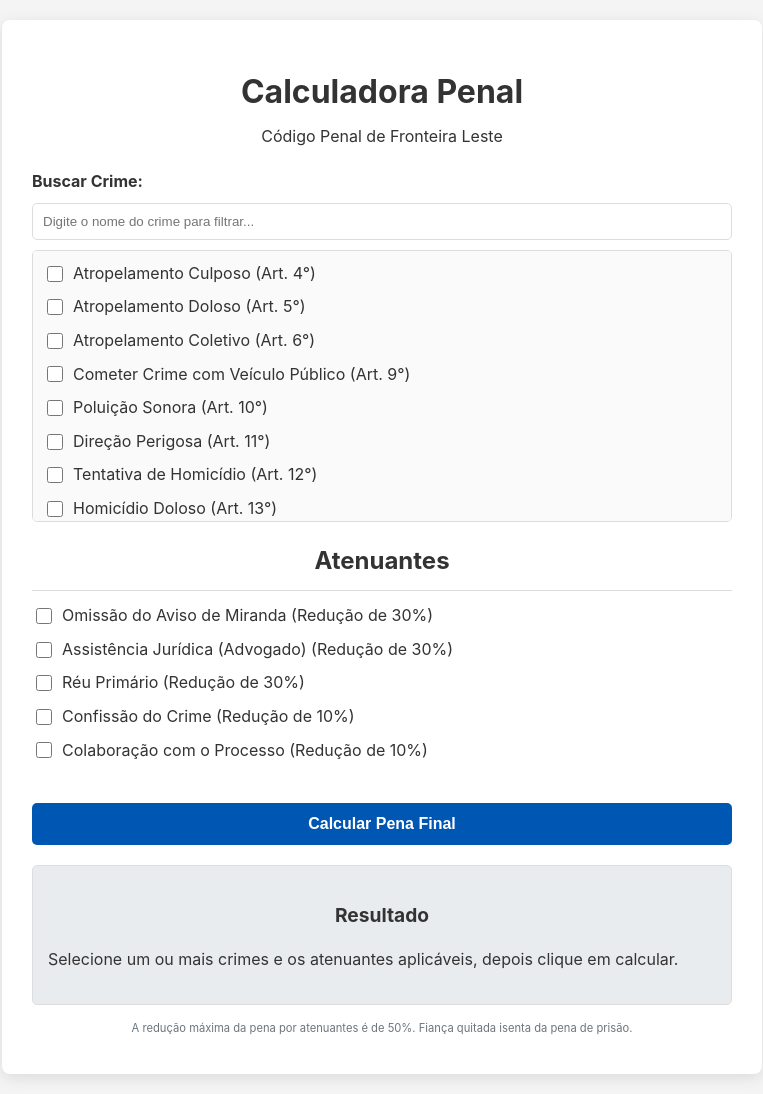
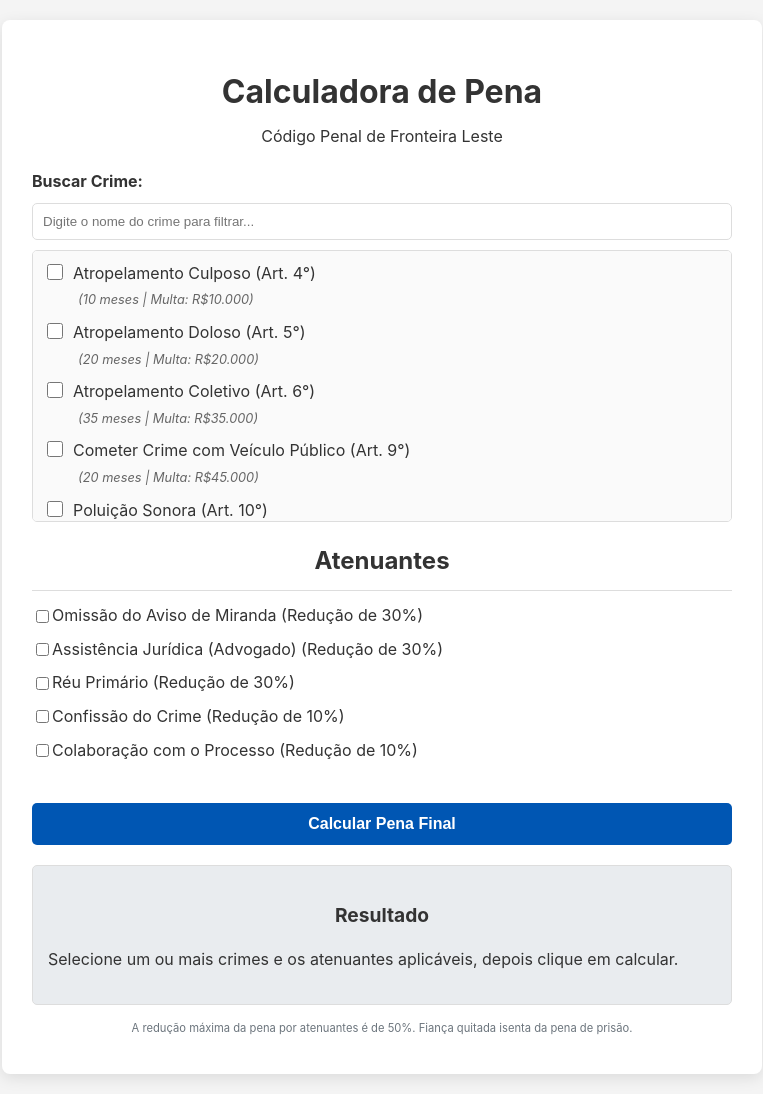
Before and after one commit to sauhan/calculadora-pena-fronteira-leste, a plain HTML site: page index.html in a window 1280 px wide. Shown: the whole page, without its empty margins (258-1021 px from the left). Drawn offline with Linux system fonts and the light colour scheme.

Commit message:
Update index.html

```diff
--- a/index.html
+++ b/index.html
@@ -3,8 +3,8 @@
 <head>
     <meta charset="UTF-8">
     <meta name="viewport" content="width=device-width, initial-scale=1.0">
-    <title>Calculadora Penal - Fronteira Leste</title>
-    <meta name="description" content="Calculadora de penas, multas e fianças baseada no Código Penal de Fronteira Leste.">
+    <title>Calculadora de Pena - Fronteira Leste</title>
+    <meta name="description" content="Calculadora de penas, multas e fianças do Código Penal da Fronteira Leste.">
     <meta name="author" content="Ministro Sauhan">
     <style>
         :root {
@@ -79,17 +79,32 @@
             border-radius: 5px;
             background-color: #fafafa;
         }
-        .crime-item label, .checkbox-group label {
+        .crime-item label {
             font-weight: normal;
             display: flex;
-            align-items: center;
+            align-items: flex-start;
             margin-bottom: 8px;
             cursor: pointer;
+            flex-wrap: wrap;
         }
-        .crime-item input, .checkbox-group input {
+        .crime-item input {
             margin-right: 10px;
             min-width: 16px;
             min-height: 16px;
+            margin-top: 3px;
+        }
+        /* NOVO ESTILO PARA OS DETALHES NA LISTA */
+        .crime-details {
+            font-size: 0.8em;
+            color: #666;
+            margin-left: 5px;
+            font-style: italic;
+        }
+        .checkbox-group label {
+            display: flex;
+            align-items: center;
+            font-weight: normal;
+            cursor: pointer;
         }
         button {
             width: 100%;
@@ -149,7 +164,7 @@
 <body>
 
     <div class="container">
-        <h1>Calculadora Penal</h1>
+        <h1>Calculadora de Pena</h1>
         <p style="text-align: center; margin-top:-10px; margin-bottom: 20px;">Código Penal de Fronteira Leste</p>
 
         <div class="form-group">
@@ -280,12 +295,27 @@
         crimes.forEach((crime, index) => {
             const crimeDiv = document.createElement('div');
             crimeDiv.className = 'crime-item';
+
             const label = document.createElement('label');
             const checkbox = document.createElement('input');
             checkbox.type = 'checkbox';
             checkbox.value = index;
+
+            // CRIA O TEXTO COM OS DETALHES DO CRIME
+            const crimeName = document.createElement('div');
+            crimeName.textContent = crime.name;
+
+            const crimeDetails = document.createElement('span');
+            crimeDetails.className = 'crime-details';
+            crimeDetails.textContent = `(${crime.sentence} meses | Multa: ${crime.fine})`;
+
             label.appendChild(checkbox);
-            label.appendChild(document.createTextNode(crime.name));
+
+            const textContainer = document.createElement('div');
+            textContainer.appendChild(crimeName);
+            textContainer.appendChild(crimeDetails);
+
+            label.appendChild(textContainer);
             crimeDiv.appendChild(label);
             crimeListDiv.appendChild(crimeDiv);
         });
@@ -390,9 +420,9 @@
 
         let sentenceHtml = `
             <hr><h3>Cálculo da Pena</h3>
-            <p><strong>Pena Base Total (soma):</strong> ${totalSentence} meses</p>
-            <p><strong>Redução (soma dos atenuantes):</strong> ${totalReduction}%</p>
-            <p><strong>Redução Aplicada (teto de 50%):</strong> ${cappedReduction}%</p>
+            <p style="text-align:center;"><strong>Pena Base Total (soma):</strong> ${totalSentence} meses</p>
+            <p style="text-align:center;"><strong>Redução (soma dos atenuantes):</strong> ${totalReduction}%</p>
+            <p style="text-align:center;"><strong>Redução Aplicada (teto de 50%):</strong> ${cappedReduction}%</p>
             <hr>
             <p style="text-align:center; font-size: 1.2em;"><strong>PENA FINAL: ${finalSentence.toFixed(1).replace('.',',')} meses de prisão</strong></p>
         `;
```
